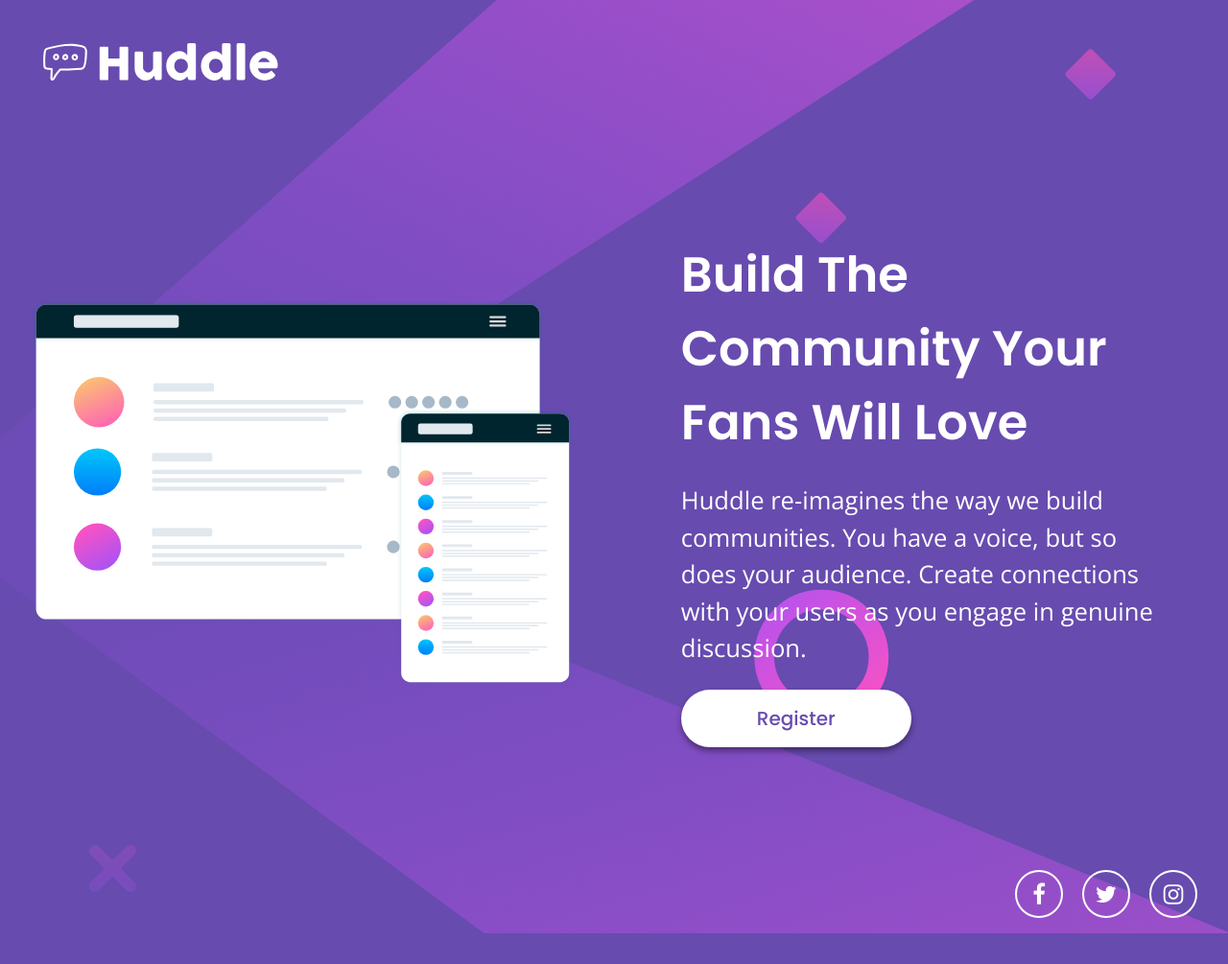
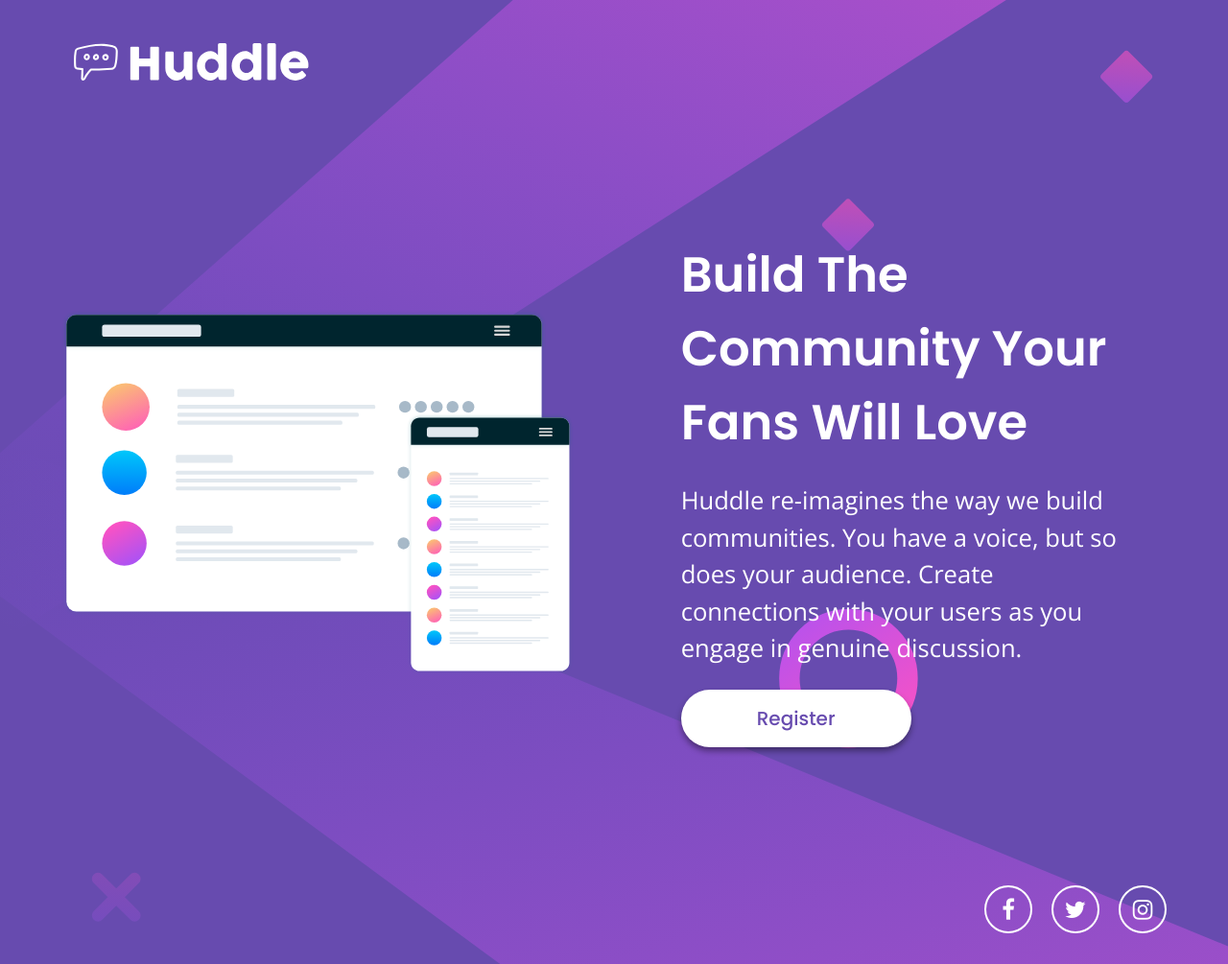
Before and after one commit to reyesmarvs/huddle-landing-page-sample, a plain HTML site: page index.html in a window 1280 px wide. Shown: the whole page at 96% size. Before the commit the page ends 973 px from the top, so only its background shows below. Drawn offline with nearby package versions, Linux system fonts and the light colour scheme.

Commit message:
Adjust content height

```diff
--- a/index.html
+++ b/index.html
@@ -29,6 +29,7 @@
     />
   </head>
   <body>
+    <div class="container">
       <header>
         <a href="#" class="logo">
           <img src="./images/logo.svg" alt="Huddle logo"
@@ -47,8 +48,8 @@
             <h1>Build The Community Your Fans Will Love</h1>
             <p>
               Huddle re-imagines the way we build communities. You have a voice,
-            but so does your audience. Create connections with your users as you
-            engage in genuine discussion.
+              but so does your audience. Create connections with your users as
+              you engage in genuine discussion.
             </p>
             <a href="#" class="btn">Register</a>
           </div>
@@ -67,5 +68,6 @@
           </li>
         </ul>
       </footer>
+    </div>
   </body>
 </html>
--- a/style.scss
+++ b/style.scss
@@ -18,6 +18,14 @@ body {
   background-size: cover;
   color: $white;
   display: grid;
+  min-height: 100dvh;
+
+  .container {
+    margin: 0 2rem;
+    min-height: 100dvh;
+    display: flex;
+    flex-direction: column;
+  }
 }
 
 header {
@@ -32,6 +40,7 @@ header {
 
 main {
   display: flex;
+  flex: 1 0;
   padding: 2em;
 
   section {
@@ -104,6 +113,7 @@ footer {
   justify-content: center;
   align-items: center;
   width: 100%;
+  padding: 2em;
 
   .socials {
     list-style: none;
@@ -160,6 +170,5 @@ footer {
 
   footer {
     justify-content: flex-end;
-    padding: 1em 2em;
   }
 }
```
Also changed, not shown: style.css, 1 other file. Lines whose indentation alone changed are shown as unchanged.
